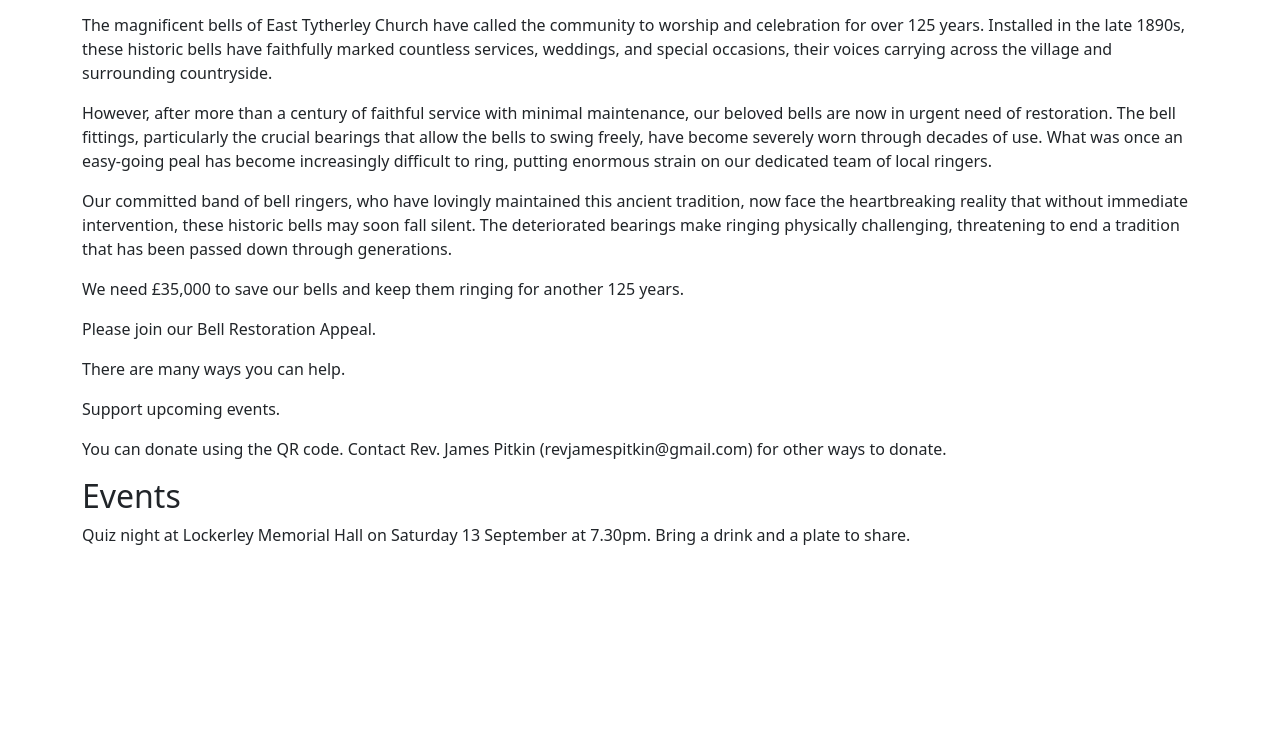
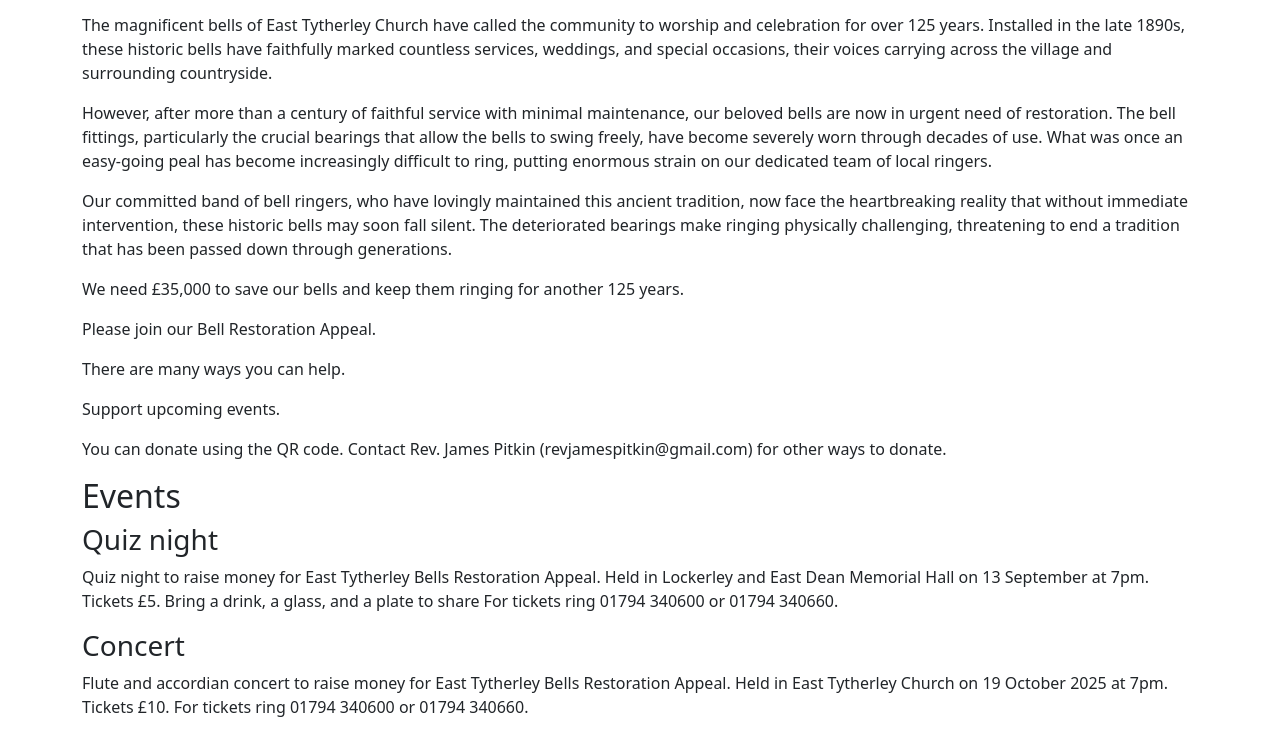
Before and after one commit to lockerleyringers/east-tytherley-bells-appeal, a plain HTML site: page index.html in a window 1280 px wide. Shown: the part 762-1497 px from the top of the page. Before the commit the page ends 1325 px from the top, so only its background shows below. Drawn offline with nearby package versions, Linux system fonts and the light colour scheme.

Commit message:
Update index.html

```diff
--- a/index.html
+++ b/index.html
@@ -66,8 +66,19 @@
       </section>
       <section id="events">
         <h2>Events</h2>
+        <h3>Quiz night</h3>
         <p>
-          Quiz night at Lockerley Memorial Hall on Saturday 13 September at 7.30pm.  Bring a drink and a plate to share.
+          Quiz night to raise money for East Tytherley Bells Restoration Appeal.
+          Held in Lockerley and East Dean Memorial Hall on 13 September at 7pm.
+          Tickets £5. Bring a drink, a glass, and a plate to share
+          For tickets ring 01794 340600 or 01794 340660.
+        </p>
+        <h3>Concert</h3>
+        <p>
+          Flute and accordian concert to raise money for East Tytherley Bells Restoration Appeal.
+          Held in East Tytherley Church on 19 October 2025 at 7pm.
+          Tickets £10.
+          For tickets ring 01794 340600 or 01794 340660.
         </p>
       </section>
     <script src="https://cdn.jsdelivr.net/npm/bootstrap@5.3.2/dist/js/bootstrap.bundle.min.js"
```
